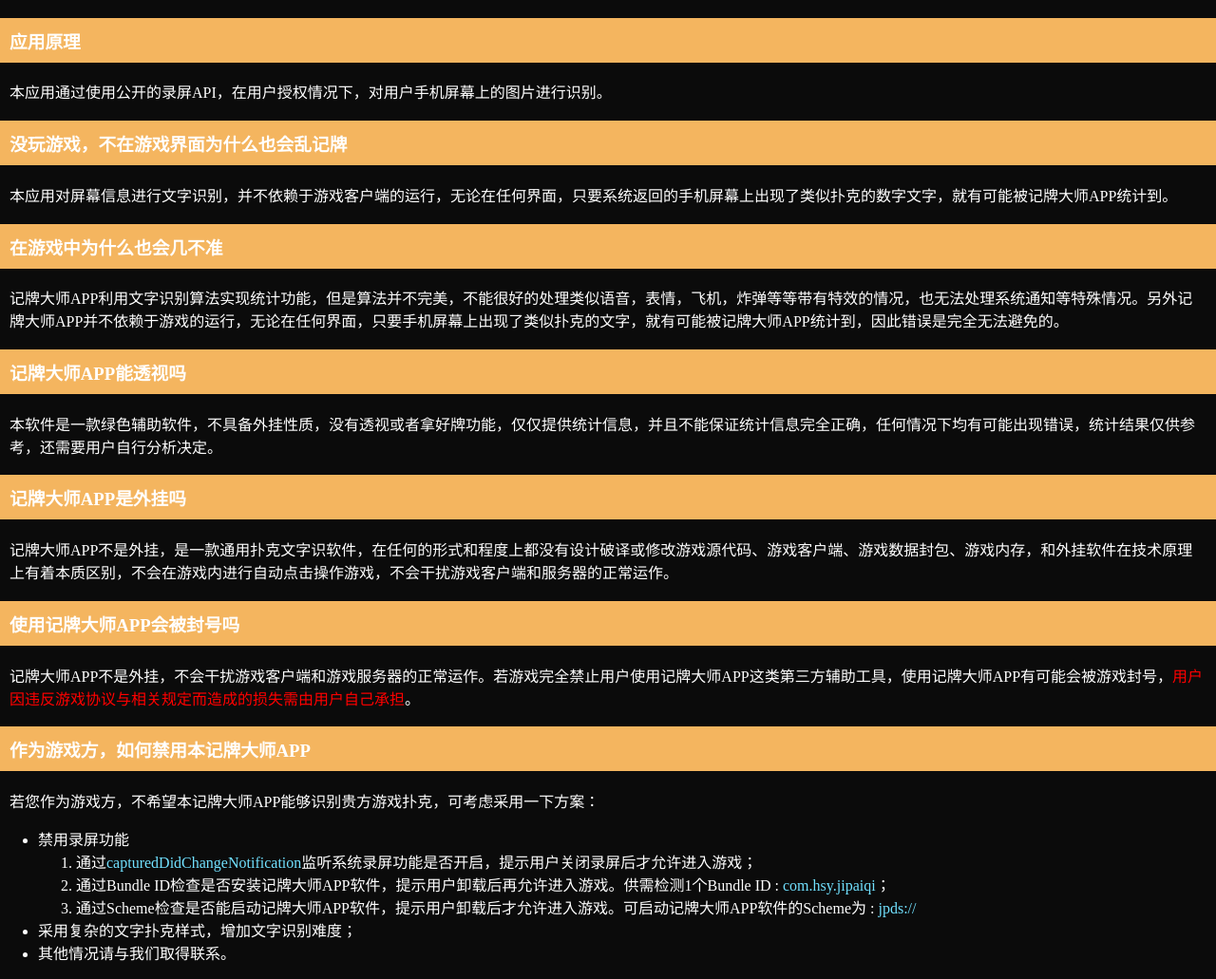
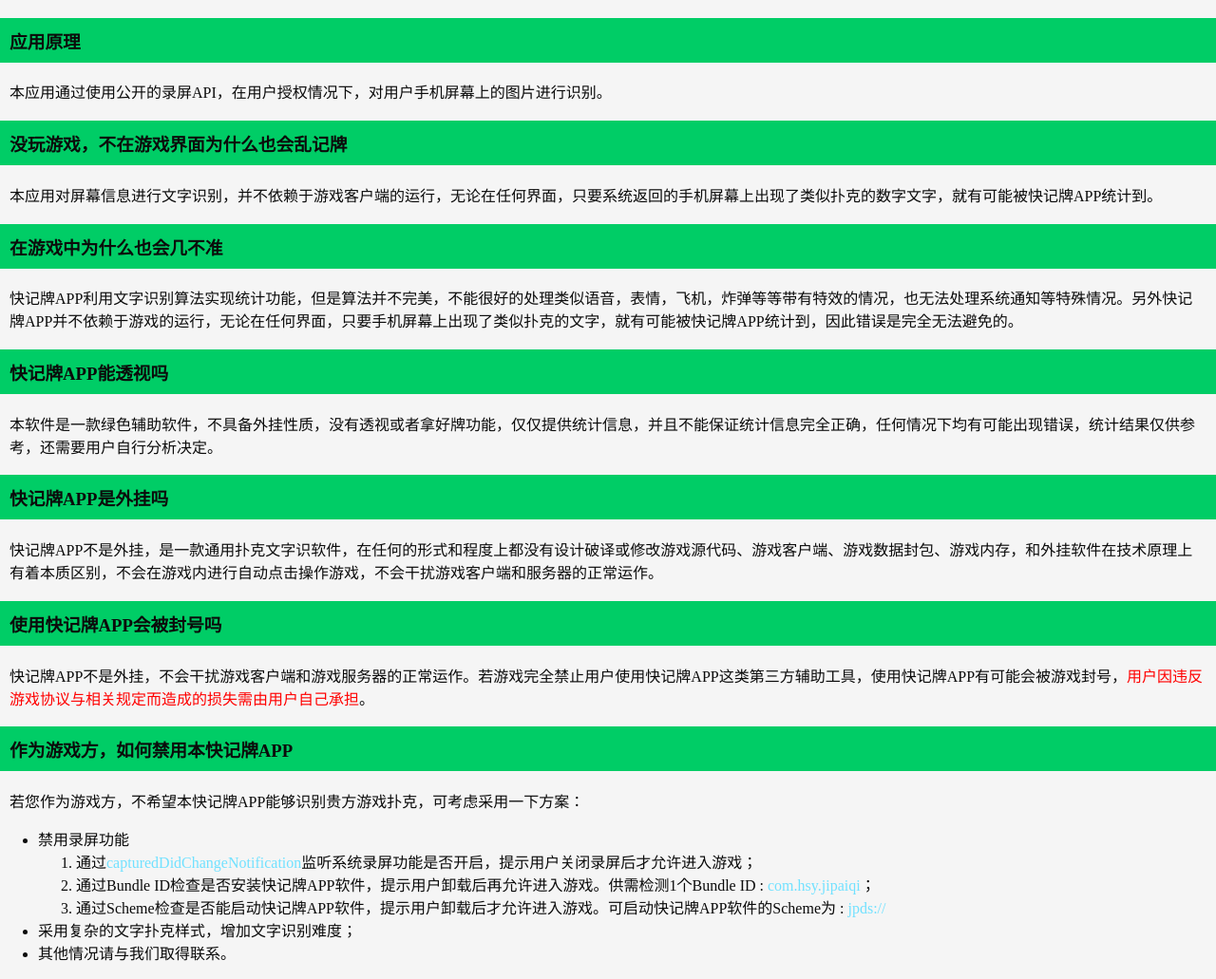
Before and after one commit to hibari9/github.io, a plain HTML site: page static/counter/faq.html in a window 1280 px wide. Shown: the whole page at 95% size. Drawn offline with Linux system fonts and the light colour scheme.

Commit message:
Site updated: 2022-12-15 11:42:06

```diff
--- a/static/counter/faq.html
+++ b/static/counter/faq.html
@@ -13,14 +13,14 @@
         body {
             user-select: none;
             -webkit-touch-callout: none;
-            background: #0B0B0B;
-            color: #ffffff;
+            background: #f5f5f5;
+            color: #0B0B0B;
             margin: 0px;
         }
 
         h3 {
             padding: 10px;
-            background: #F4B55F;
+            background: #00CD66;
         }
 
         p {
@@ -35,41 +35,41 @@
 
         <h3>没玩游戏，不在游戏界面为什么也会乱记牌</h3>
         <p>
-            本应用对屏幕信息进行文字识别，并不依赖于游戏客户端的运行，无论在任何界面，只要系统返回的手机屏幕上出现了类似扑克的数字文字，就有可能被记牌大师APP统计到。
+            本应用对屏幕信息进行文字识别，并不依赖于游戏客户端的运行，无论在任何界面，只要系统返回的手机屏幕上出现了类似扑克的数字文字，就有可能被快记牌APP统计到。
         </p>
 
         <h3>在游戏中为什么也会几不准</h3>
         <p>
-            记牌大师APP利用文字识别算法实现统计功能，但是算法并不完美，不能很好的处理类似语音，表情，飞机，炸弹等等带有特效的情况，也无法处理系统通知等特殊情况。另外记牌大师APP并不依赖于游戏的运行，无论在任何界面，只要手机屏幕上出现了类似扑克的文字，就有可能被记牌大师APP统计到，因此错误是完全无法避免的。
+            快记牌APP利用文字识别算法实现统计功能，但是算法并不完美，不能很好的处理类似语音，表情，飞机，炸弹等等带有特效的情况，也无法处理系统通知等特殊情况。另外快记牌APP并不依赖于游戏的运行，无论在任何界面，只要手机屏幕上出现了类似扑克的文字，就有可能被快记牌APP统计到，因此错误是完全无法避免的。
         </p>
 
-        <h3>记牌大师APP能透视吗</h3>
+        <h3>快记牌APP能透视吗</h3>
         <p>
             本软件是一款绿色辅助软件，不具备外挂性质，没有透视或者拿好牌功能，仅仅提供统计信息，并且不能保证统计信息完全正确，任何情况下均有可能出现错误，统计结果仅供参考，还需要用户自行分析决定。
         </p>
 
-        <h3>记牌大师APP是外挂吗</h3>
+        <h3>快记牌APP是外挂吗</h3>
         <p>
-            记牌大师APP不是外挂，是一款通用扑克文字识软件，在任何的形式和程度上都没有设计破译或修改游戏源代码、游戏客户端、游戏数据封包、游戏内存，和外挂软件在技术原理上有着本质区别，不会在游戏内进行自动点击操作游戏，不会干扰游戏客户端和服务器的正常运作。
+            快记牌APP不是外挂，是一款通用扑克文字识软件，在任何的形式和程度上都没有设计破译或修改游戏源代码、游戏客户端、游戏数据封包、游戏内存，和外挂软件在技术原理上有着本质区别，不会在游戏内进行自动点击操作游戏，不会干扰游戏客户端和服务器的正常运作。
         </p>
 
-        <h3>使用记牌大师APP会被封号吗</h3>
+        <h3>使用快记牌APP会被封号吗</h3>
         <p>
-            记牌大师APP不是外挂，不会干扰游戏客户端和游戏服务器的正常运作。若游戏完全禁止用户使用记牌大师APP这类第三方辅助工具，使用记牌大师APP有可能会被游戏封号，<label style="color: red">用户因违反游戏协议与相关规定而造成的损失需由用户自己承担</label>。
+            快记牌APP不是外挂，不会干扰游戏客户端和游戏服务器的正常运作。若游戏完全禁止用户使用快记牌APP这类第三方辅助工具，使用快记牌APP有可能会被游戏封号，<label style="color: red">用户因违反游戏协议与相关规定而造成的损失需由用户自己承担</label>。
         </p>
 
-        <h3>作为游戏方，如何禁用本记牌大师APP</h3>
+        <h3>作为游戏方，如何禁用本快记牌APP</h3>
         <p>
-            若您作为游戏方，不希望本记牌大师APP能够识别贵方游戏扑克，可考虑采用一下方案：
+            若您作为游戏方，不希望本快记牌APP能够识别贵方游戏扑克，可考虑采用一下方案：
         </p><ul>
             <li>
                 禁用录屏功能
                 <ol>
                     <li>通过<label style="color: #71e1ff">capturedDidChangeNotification</label>监听系统录屏功能是否开启，提示用户关闭录屏后才允许进入游戏；
                     </li>
-                    <li>通过Bundle ID检查是否安装记牌大师APP软件，提示用户卸载后再允许进入游戏。供需检测1个Bundle ID : <label style="color: #71e1ff">com.hsy.jipaiqi</label>；
+                    <li>通过Bundle ID检查是否安装快记牌APP软件，提示用户卸载后再允许进入游戏。供需检测1个Bundle ID : <label style="color: #71e1ff">com.hsy.jipaiqi</label>；
                     </li>
-                    <li>通过Scheme检查是否能启动记牌大师APP软件，提示用户卸载后才允许进入游戏。可启动记牌大师APP软件的Scheme为 : <label style="color: #71e1ff">jpds://</label>
+                    <li>通过Scheme检查是否能启动快记牌APP软件，提示用户卸载后才允许进入游戏。可启动快记牌APP软件的Scheme为 : <label style="color: #71e1ff">jpds://</label>
                     </li>
                 </ol>
             </li>
```
Also changed, not shown: static/counter/help.html (+13 -13 lines).
